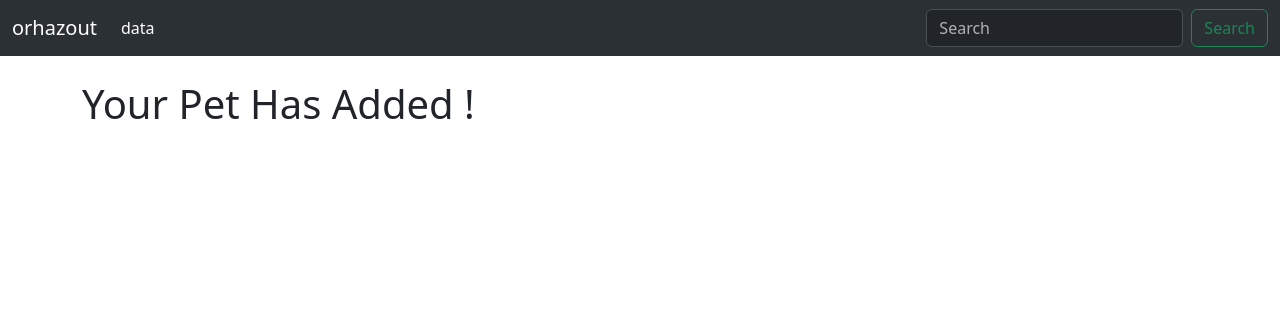
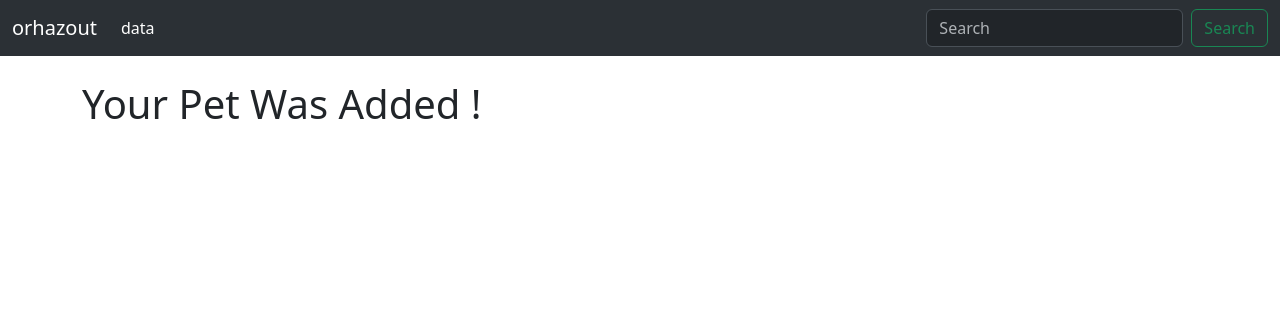
Before and after one commit to orhazout/terrraform_application, a Flask app: template templates/data.html in a window 1280 px wide. Shown: the top 316 px of the page. Run offline with Flask 3, Linux system fonts and the light colour scheme; the template is opened without the code that fills it: values that come from a table or form of the project are taken from there, most other values are stand-ins (such as "Sample title", 1, 10 or a date in 2020); some libraries are stand-ins or nearby versions.

Commit message:
Update data.html

```diff
--- a/templates/data.html
+++ b/templates/data.html
@@ -2,7 +2,7 @@
 
 {% block content %}
 {% if name %}
-    <h1> Your Pet Has Added !</h1>
+    <h1> Your Pet Was Added !</h1>
     <br/><br/>
 {% else %}
     <h1> list of pets :</h1>
```
